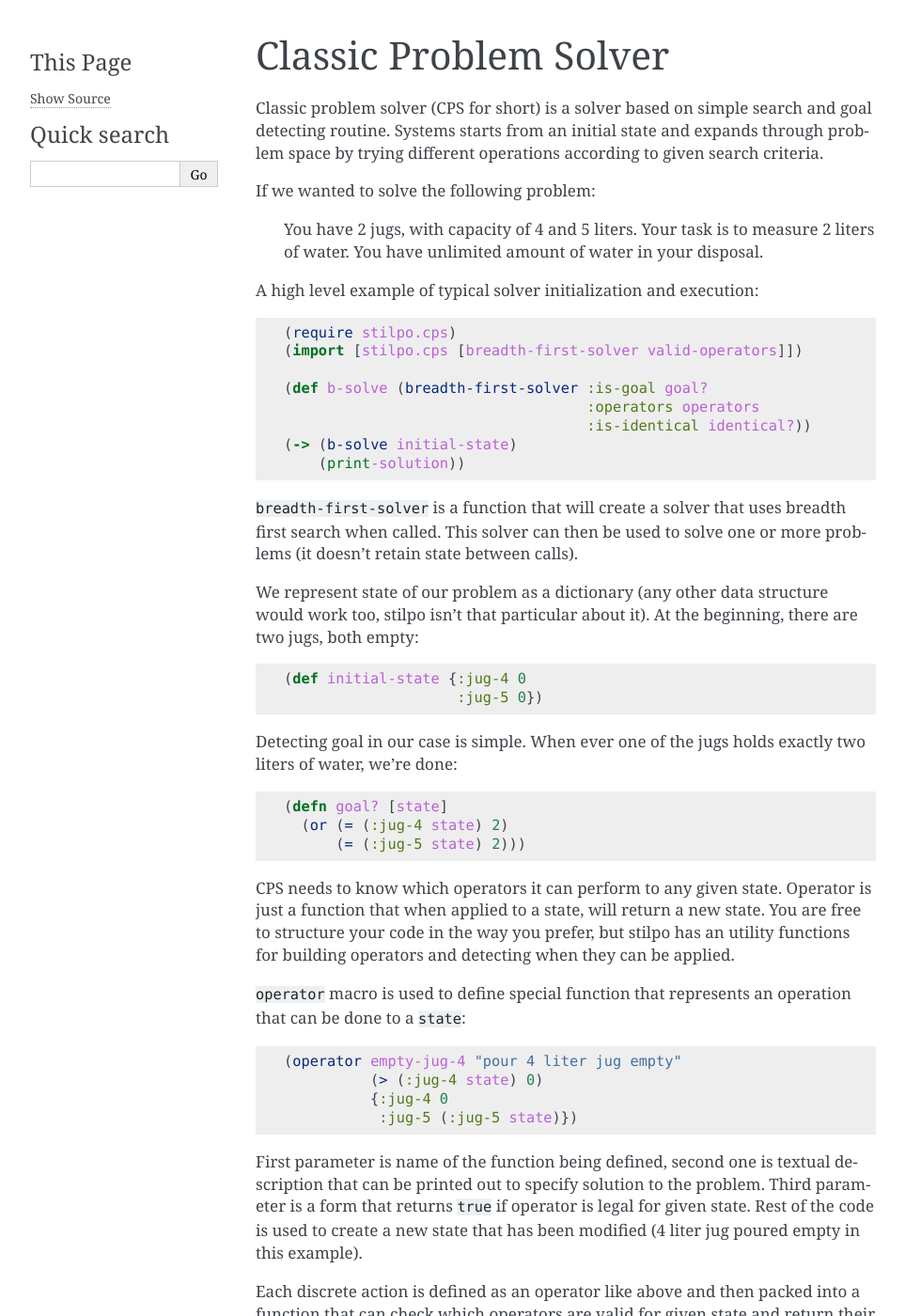
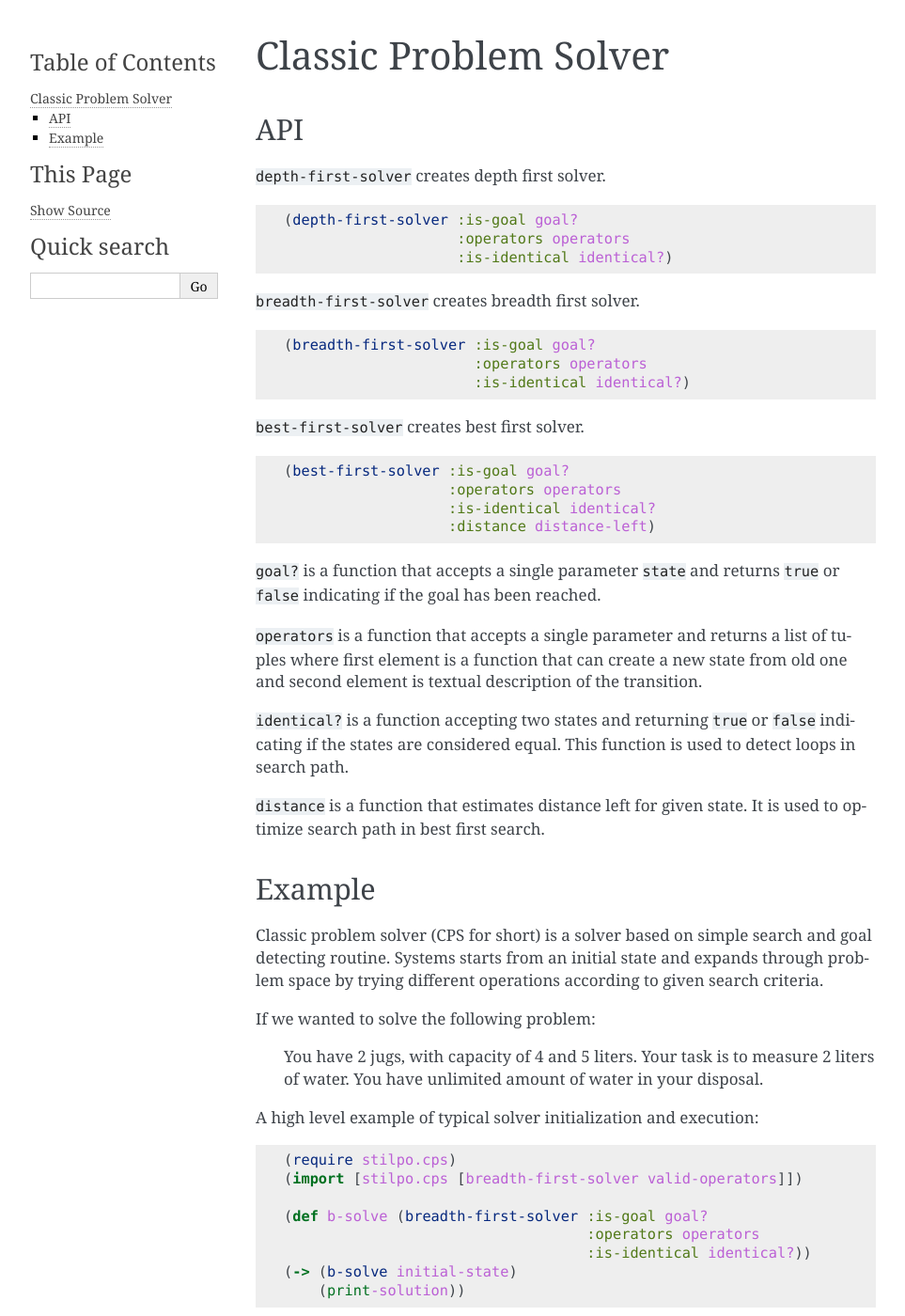
Before and after one commit to tuturto/stilpo, a Sphinx documentation site: the page built from doc/source/cps.rst, in a window 1280 px wide and 1400 px high. Shown: the whole window at 94% size, without its empty margins (148-1111 px from the left). Built offline with Sphinx 7.4.7, drawn with Linux system fonts in a browser that asks for light colours; some of the changed text lies outside the part shown.

```diff
--- a/doc/source/cps.rst
+++ b/doc/source/cps.rst
@@ -1,5 +1,53 @@
 Classic Problem Solver
 ======================
+
+API
+---
+
+``depth-first-solver`` creates depth first solver.
+
+.. code:: hy
+
+   (depth-first-solver :is-goal goal?
+                       :operators operators
+                       :is-identical identical?)
+
+
+``breadth-first-solver`` creates breadth first solver.
+
+.. code:: hy
+
+   (breadth-first-solver :is-goal goal?
+                         :operators operators
+                         :is-identical identical?)
+
+
+``best-first-solver`` creates best first solver.
+
+.. code:: hy
+
+   (best-first-solver :is-goal goal?
+                      :operators operators
+                      :is-identical identical?
+                      :distance distance-left)
+
+``goal?`` is a function that accepts a single parameter ``state`` and
+returns ``true`` or ``false`` indicating if the goal has been reached.
+
+``operators`` is a function that accepts a single parameter and returns
+a list of tuples where first element is a function that can create a new
+state from old one and second element is textual description of the transition.
+
+``identical?`` is a function accepting two states and returning ``true`` or
+``false`` indicating if the states are considered equal. This function is
+used to detect loops in search path.
+
+``distance`` is a function that estimates distance left for given state. It
+is used to optimize search path in best first search.
+
+
+Example
+-------
 
 Classic problem solver (CPS for short) is a solver based on simple search and
 goal detecting routine. Systems starts from an initial state and expands
```
Also changed, not shown: other parts of doc/source/cps.rst (+1 -3 lines), 2 other files.
